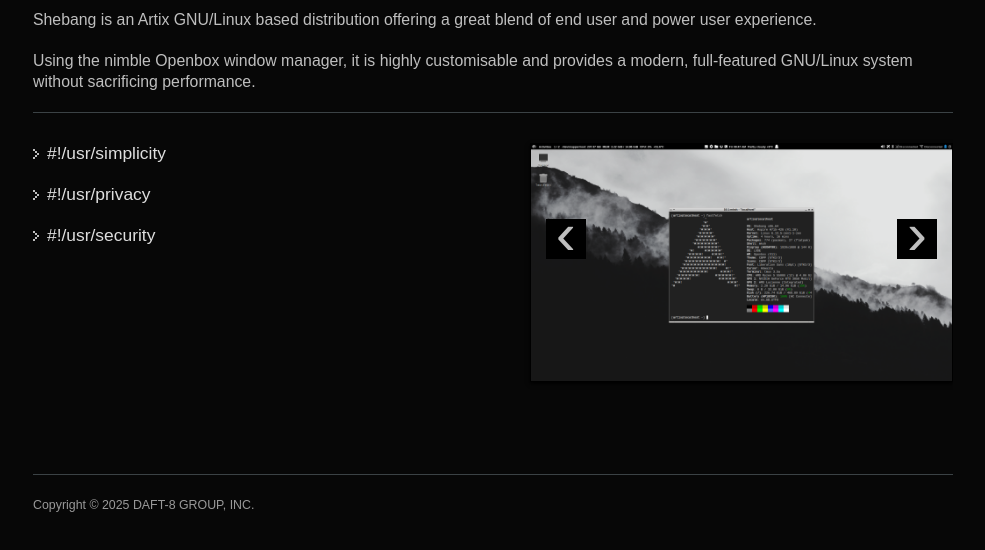
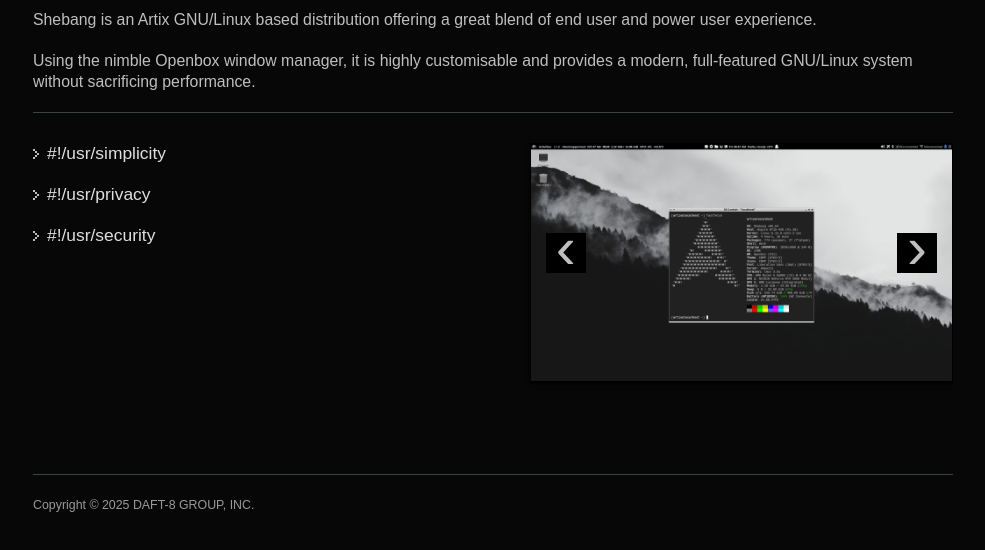
Before and after one commit to shebang-linux/shebang-linux.github.io, a plain HTML site: page index.html in a window 1280 px wide. Shown: the part 160-710 px from the top of the page, without its empty margins (147-1132 px from the left). Drawn offline with Linux system fonts and the light colour scheme; some packages are replaced by stand-ins of ours; a script that the page names is missing.

Commit message:
update css/about.css

```diff
--- a/css/about.css
+++ b/css/about.css
@@ -93,11 +93,11 @@
 }
 #content .carousel-control {
   position: absolute;
-  top: 40%;
+  top: 50%;
   left: 15px;
   width: 40px;
   height: 40px;
-  margin-top: -20px;
+  margin-top: -30px;
   font-size: 60px;
   font-weight: 100;
   line-height: 30px;
@@ -192,7 +192,7 @@ img {
 	border-top: 1px solid #000000;
 }
 .collapse-inner p {
-	margin:0;
+	margin:8px;
 }
 .why {
 	display:none;
```
